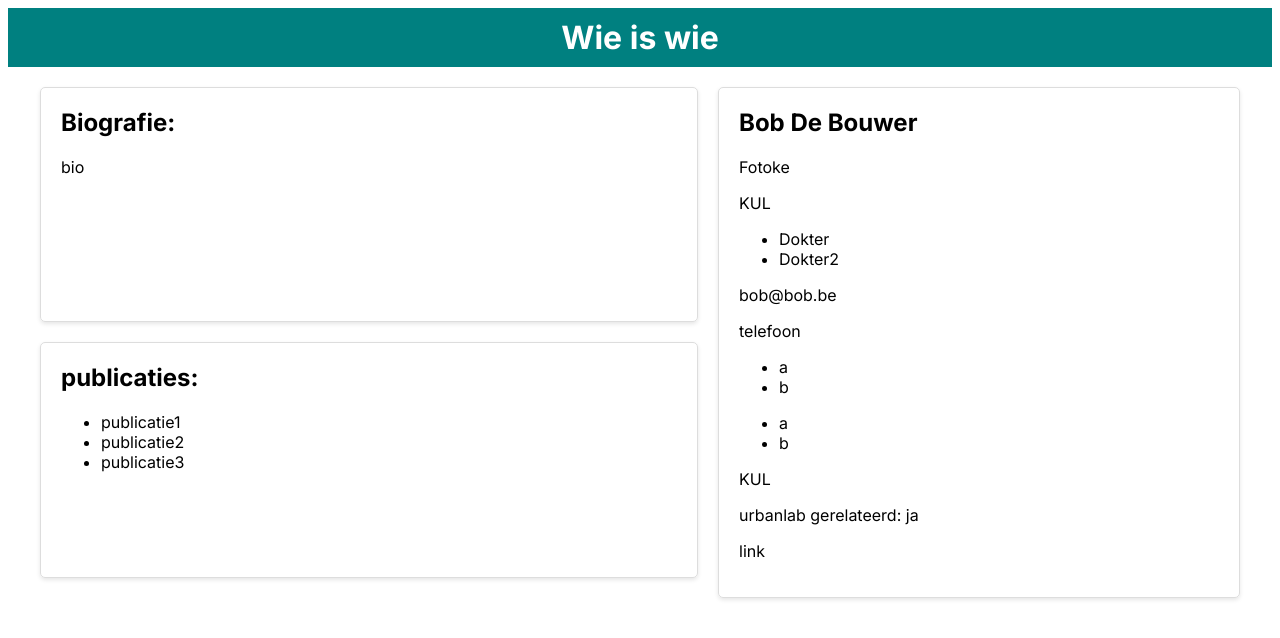
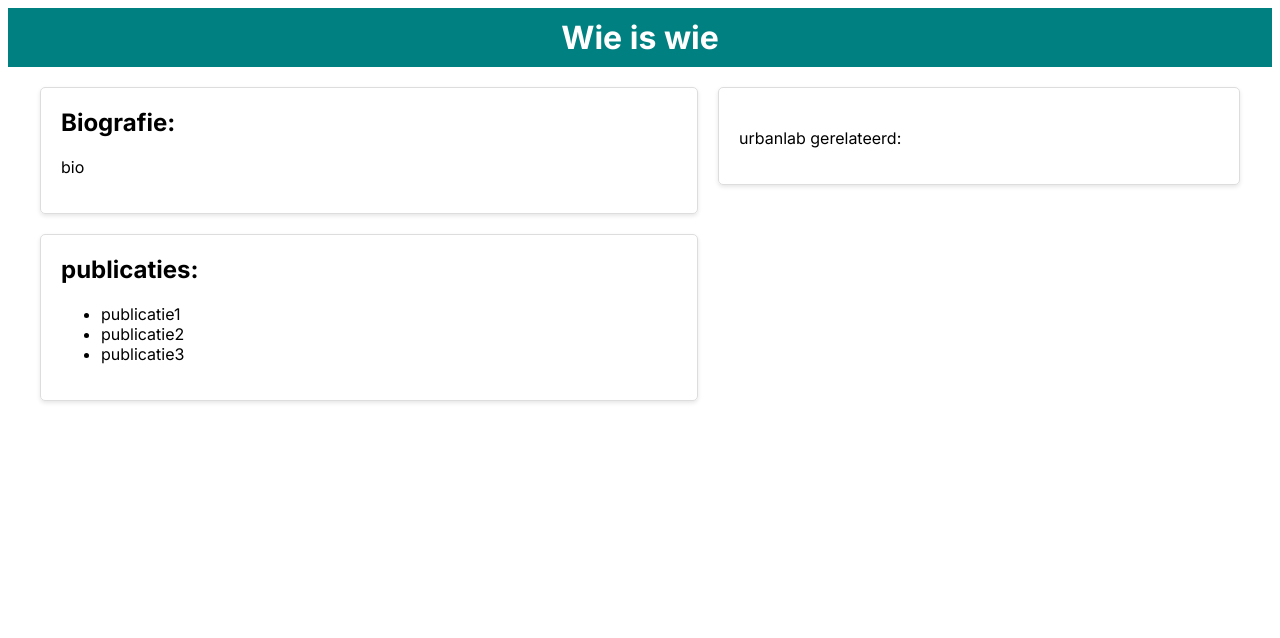
Before and after one commit to ThomasCl/ThomasCl.github.io, a Next.js app: page /profile in a window 1280 px wide. Shown: the top 638 px of the page. Built offline with nearby package versions, Linux system fonts and the light colour scheme.

Commit message:
profilecard page

```diff
--- a/services/UserService.ts
+++ b/services/UserService.ts
@@ -43,10 +43,32 @@ const getUsers = (
     });
 };
 
+const getUserWithAllInfo = (
+    voornaam: string,
+    achternaam: string,
+    huidige_functie: string,
+    skills: string,
+    themas: string[],
+): json_user => {
+    const foundUser = users.find(user =>
+        user.voornaam === voornaam &&
+        user.achternaam === achternaam &&
+        user.huidige_functie === huidige_functie &&
+        user.skills === skills &&
+        user.themas.every(thema => themas.includes(thema)) &&
+        themas.every(thema => user.themas.includes(thema))
+    );
+
+    if (!foundUser) {
+        throw new Error(`Gebruiker met voornaam ${voornaam} en achternaam ${achternaam} niet gevonden.`);
+    }
+    return foundUser;
+};
 
 const UserService = {
     getAllUsers,
     getUsers,
     getAllThemas,
+    getUserWithAllInfo
 }
 export default UserService
--- a/src/app/globals.css
+++ b/src/app/globals.css
@@ -395,3 +395,53 @@ body {
 .thema-box {
   cursor: pointer;
 }
+
+.loader-wrapper {
+  display: flex;
+  flex-direction: column; /* Zorgt ervoor dat de items verticaal worden gestapeld */
+  justify-content: center;
+  align-items: center;
+  height: 100vh; /* Dit zorgt ervoor dat de loader-wrapper de volledige hoogte van het scherm inneemt */
+}
+
+.loadingText {
+  margin-bottom: 10px; /* Ruimte tussen de tekst en de loader */
+  font-size: 30px; /* Pas dit aan naar de gewenste grootte */
+  color: #333; /* Pas dit aan naar de gewenste kleur */
+}
+
+.loader {
+  display: block;
+  --height-of-loader: 10px;
+  --loader-color: teal;
+  width: 300px;
+  height: var(--height-of-loader);
+  border-radius: 30px;
+  background-color: rgba(0,0,0,0.2);
+  position: relative;
+}
+
+.loader::before {
+  content: "";
+  position: absolute;
+  background: var(--loader-color);
+  top: 0;
+  left: 0;
+  width: 0%;
+  height: 100%;
+  border-radius: 30px;
+  animation: moving 1s ease-in-out infinite;
+  ;
+}
+
+@keyframes moving {
+  50% {
+    width: 100%;
+  }
+
+  100% {
+    width: 0;
+    right: 0;
+    left: unset;
+  }
+}
--- a/src/app/profile/page.tsx
+++ b/src/app/profile/page.tsx
@@ -1,11 +1,56 @@
 "use client"
 import React from 'react';
-import {user} from '../../../types'
 import Header from '../../../components/navbar'
 import { useRouter } from 'next/navigation';
+import { useEffect, useState } from 'react';
+import { json_user } from '../../../types';
+import userService  from '../../../services/UserService';
 
-const Profile : React.FC<user> = () => {
+type Props = {
+  user: json_user;
+}
+
+const Profile : React.FC<Props> = ({user}) => {
   const router = useRouter();
+  const [voornaam, setVoornaam] = useState<string>("");
+  const [achternaam, setAchternaam] = useState<string>("");
+  const [profiel_foto, setProfiel_foto] = useState<string>("");
+  const [institutie, setInstitutie] = useState<string>("");
+  const [huidige_functie, setHuidige_functie] = useState<string>("");
+  const [email, setEmail] = useState<string>("");
+  const [phone_number, setPhone_number] = useState<string>("");
+  const [skills, setSkills] = useState<string>("");
+  const [themas, setThemas] = useState<string[]>([]);
+  const [kring, setKring] = useState<string>("");
+  const [urban_lab_related, setUrban_lab_related] = useState<boolean>(false);
+  const [bio, setBio] = useState<string>("");
+  const [profile_page, setProfile_page] = useState<string>("");
+
+  useEffect(() => {
+    const storedUser = sessionStorage.getItem('selectedUser');
+    console.log('userprop', storedUser)
+    if (storedUser) {
+      const parsedUser = JSON.parse(storedUser);
+      console.log('parsedUser', parsedUser)
+      const foundedUser = userService.getUserWithAllInfo(parsedUser.voornaam, parsedUser.achternaam, parsedUser.huidige_functie, parsedUser.skills, parsedUser.themas);
+      console.log('foundedUser', foundedUser)
+      if (foundedUser) {
+        setVoornaam(foundedUser.voornaam);
+        setAchternaam(foundedUser.achternaam);
+        setProfiel_foto(foundedUser.profiel_foto);
+        setInstitutie(foundedUser.institutie);
+        setHuidige_functie(foundedUser.huidige_functie);
+        setEmail(foundedUser.email);
+        setPhone_number(foundedUser.phone_number);
+        setSkills(foundedUser.skills);
+        setThemas(foundedUser.themas);
+        setKring(foundedUser.kring);
+        setUrban_lab_related(foundedUser.urban_lab_related);
+        setBio(foundedUser.bio);
+        setProfile_page(foundedUser.profile_page);
+      }
+    }
+  }, []);
   return (
     <>
     <Header></Header>
@@ -25,35 +70,19 @@ const Profile : React.FC<user> = () => {
         </div>
       </div>
       <div className="profile-info">
-        <h2>Bob De Bouwer</h2>
-        <p>Fotoke</p>
-        <p>KUL</p>
-        <ul>
-          <li>Dokter</li>
-          <li>Dokter2</li>
-        </ul>
-        <p>bob@bob.be</p>
-        <p>telefoon</p>
-        <ul>
-          <li>a</li>
-          <li>b</li>
-        </ul>
-        <ul>
-          <li>a</li>
-          <li>b</li>
-        </ul>
-        <p>KUL</p>
-        <p>urbanlab gerelateerd: ja</p>
-        <p>link</p>
+        <h2>{voornaam} {achternaam}</h2>
+        <p>{profiel_foto}</p>
+        <p>{institutie}</p>
+        <p>{skills}</p>
+        <p>urbanlab gerelateerd: {urban_lab_related}</p>
+        <p>{themas.join(', ')}</p>
+        <p>{kring}</p>
+        <p>{email}</p>
+        <p>{phone_number}</p>
+        <p>{profile_page}</p>
       </div>
     </div>
-
-
-
-
-
     </>
   );
 };
-
 export default Profile;
```
Also changed, not shown: components/userOverview.tsx (+24 -1 lines), types/index.ts (+1 -12 lines).
